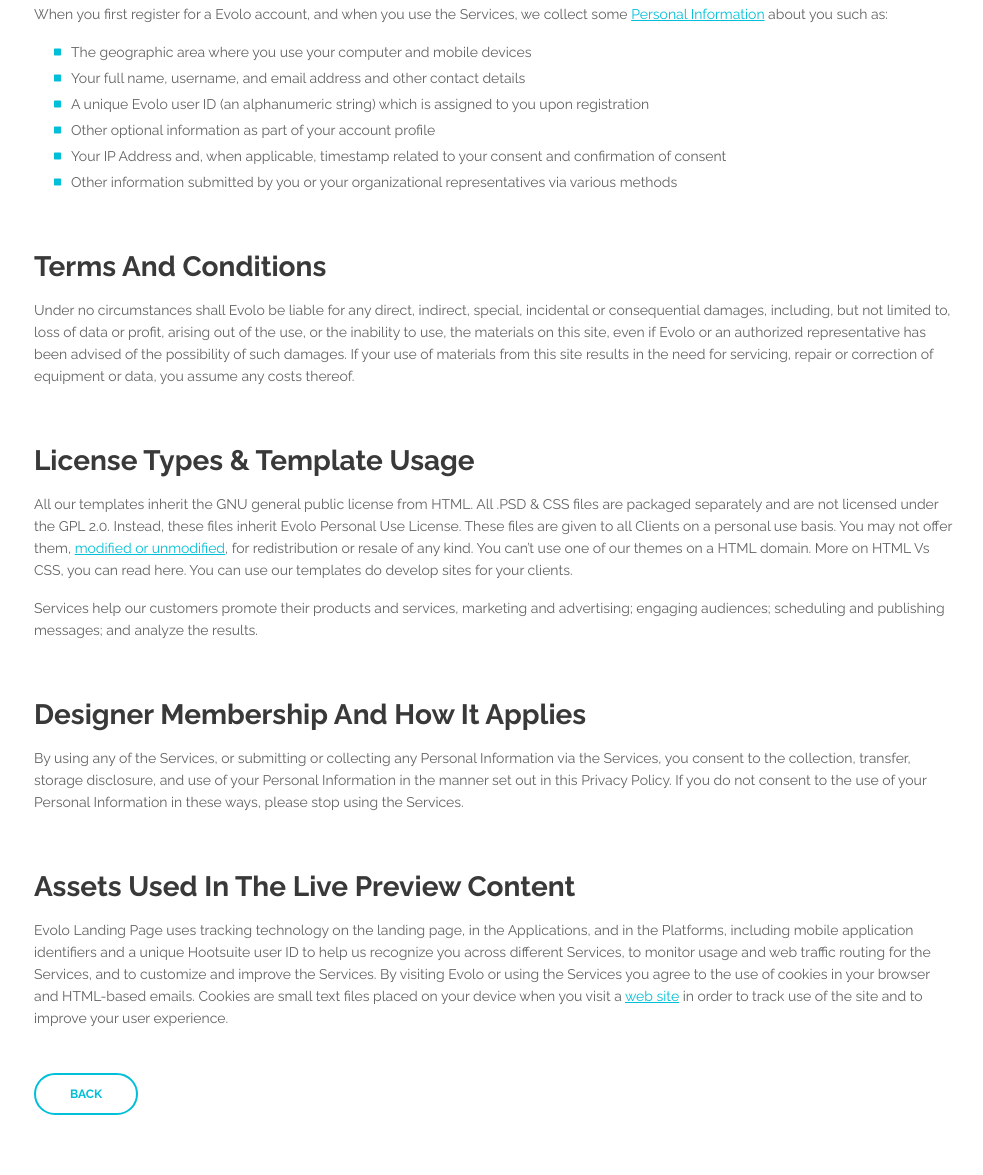
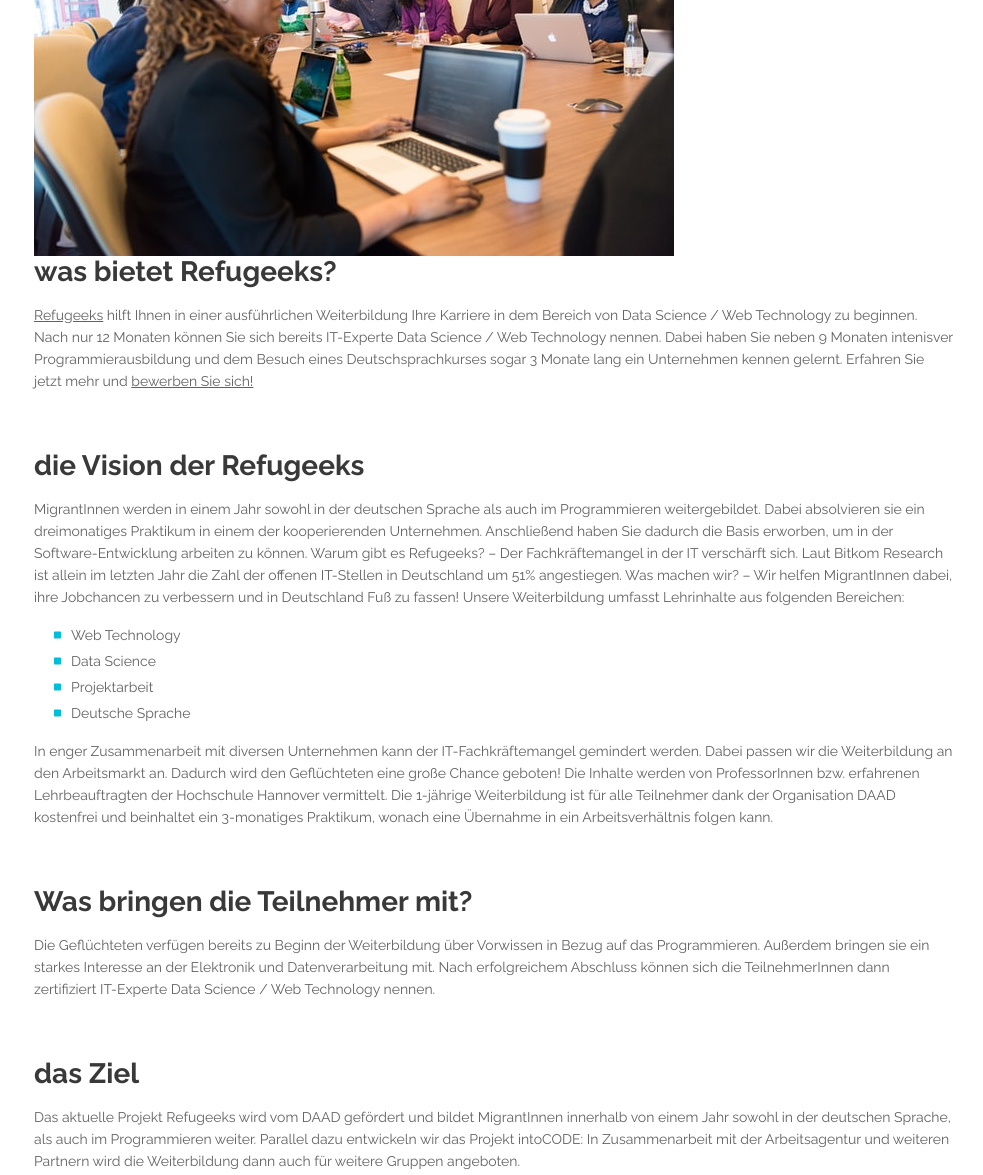
Before and after one commit to hetekce/webseite_refgeeks, a plain HTML site: page terms-conditions.html in a window 1280 px wide. Shown: the part 717-1892 px from the top of the page, without its empty margins (146-1129 px from the left). Drawn offline with Linux system fonts and the light colour scheme.

Commit message:
über refugeeks

```diff
--- a/terms-conditions.html
+++ b/terms-conditions.html
@@ -18,7 +18,7 @@
 	<meta property="og:type" content="article" />
 
     <!-- Website Title -->
-    <title>Über das Program Refugeeks</title>
+    <title>Terms Conditions - Evolo - StartUp HTML Landing Page Template</title>
 
     <!-- Styles -->
     <link href="https://fonts.googleapis.com/css?family=Raleway:400,400i,600,700,700i&amp;subset=latin-ext" rel="stylesheet">
@@ -113,7 +113,7 @@
         <div class="container">
             <div class="row">
                 <div class="col-lg-12">
-                    <h1>Über Refugeeks</h1>
+                    <h1>über Refugeeks</h1>
                 </div> <!-- end of col -->
             </div> <!-- end of row -->
         </div> <!-- end of container -->
@@ -127,7 +127,7 @@
             <div class="row">
                 <div class="col-lg-12">
                     <div class="breadcrumbs">
-                        <a href="index.html">Home</a><i class="fa fa-angle-double-right"></i><span>Über Refugeeks</span>
+                        <a href="index.html">Home</a><i class="fa fa-angle-double-right"></i><span>über Refugeeks</span>
                     </div> <!-- end of breadcrumbs -->
                 </div> <!-- end of col -->
             </div> <!-- end of row -->
@@ -142,58 +142,83 @@
             <div class="row">
                 <div class="col-lg-10 offset-lg-1">
                     <div class="text-container">
-                        <h3>Limitations Of Liability</h3>
-                        <p>Evolo also automatically collects and receives certain information from your computer or mobile device, including the activities you perform on our Website, the Platforms, and the Applications, the type of hardware and software you are using (for example, your operating system or browser), and information obtained from cookies. For example, each time you visit the Website or otherwise use the Services, we automatically collect your IP address, browser and device type, access times, the web page from which you came, the regions from which you navigate the web page, and the web page(s) you access (as applicable).</p>
-                        <p>When you first register for a Evolo account, and when you use the Services, we collect some <a class="turquoise" href="#your-link">Personal Information</a> about you such as:</p>
+                        <img src="images/refu-team.jpg" alt="refu-team">
+                        <h3>was bietet Refugeeks?</h3>
+
+                        <p class="p-larg">
+                            <a href="https://f3.hs-hannover.de/aktuelles/news/gefluechtete-koennen-programmieren-lernen/">Refugeeks</a> hilft
+                            Ihnen in einer ausführlichen Weiterbildung Ihre Karriere in dem Bereich von Data Science / Web
+                            Technology zu beginnen. Nach nur 12 Monaten können Sie sich bereits IT-Experte Data Science / Web Technology nennen.
+                            Dabei haben Sie neben 9 Monaten intenisver Programmierausbildung und dem Besuch eines Deutschsprachkurses sogar 3
+                            Monate
+                            lang ein Unternehmen kennen gelernt. Erfahren Sie jetzt mehr und <a href="#">bewerben Sie sich!</a>
+                        </p>
+
+                    </div> <!-- end of text-container -->
+
+                    <div class="text-container">
+                        <h3>die Vision der Refugeeks</h3>
+                        <p>
+                            MigrantInnen werden in einem Jahr sowohl in der deutschen Sprache als auch im Programmieren weitergebildet. Dabei
+                            absolvieren sie ein dreimonatiges Praktikum in einem der kooperierenden Unternehmen. Anschließend haben Sie dadurch die
+                            Basis erworben, um in der Software-Entwicklung arbeiten zu können.
+
+                            Warum gibt es Refugeeks? – Der Fachkräftemangel in der IT verschärft sich. Laut Bitkom Research ist allein im letzten
+                            Jahr die Zahl der offenen IT-Stellen in Deutschland um 51% angestiegen.
+
+                            Was machen wir? – Wir helfen MigrantInnen dabei, ihre Jobchancen zu verbessern und in Deutschland Fuß zu fassen! Unsere
+                            Weiterbildung umfasst Lehrinhalte aus folgenden Bereichen:
+                        </p>
                         <ul class="list-unstyled li-space-lg indent">
                             <li class="media">
                                 <i class="fas fa-square"></i>
-                                <div class="media-body">The geographic area where you use your computer and mobile devices</div>
+                                <div class="media-body">Web Technology</div>
                             </li>
                             <li class="media">
                                 <i class="fas fa-square"></i>
-                                <div class="media-body">Your full name, username, and email address and other contact details</div>
+                                <div class="media-body">Data Science</div>
                             </li>
                             <li class="media">
                                 <i class="fas fa-square"></i>
-                                <div class="media-body">A unique Evolo user ID (an alphanumeric string) which is assigned to you upon registration</div>
+                                <div class="media-body">Projektarbeit</div>
                             </li>
                             <li class="media">
                                 <i class="fas fa-square"></i>
-                                <div class="media-body">Other optional information as part of your account profile</div>
-                            </li>
-                            <li class="media">
-                                <i class="fas fa-square"></i>
-                                <div class="media-body">Your IP Address and, when applicable, timestamp related to your consent and confirmation of consent</div>
-                            </li>
-                            <li class="media">
-                                <i class="fas fa-square"></i>
-                                <div class="media-body">Other information submitted by you or your organizational representatives via various methods</div>
+                                <div class="media-body">Deutsche Sprache</div>
                             </li>
                         </ul>
+                        <p>
+                            In enger Zusammenarbeit mit diversen Unternehmen kann der IT-Fachkräftemangel gemindert werden. Dabei passen wir die
+                            Weiterbildung an den Arbeitsmarkt an. Dadurch wird den Geflüchteten eine große Chance geboten! Die Inhalte werden von
+                            ProfessorInnen bzw. erfahrenen Lehrbeauftragten der Hochschule Hannover vermittelt. Die 1-jährige Weiterbildung ist für
+                            alle Teilnehmer dank der Organisation DAAD kostenfrei und beinhaltet ein 3-monatiges Praktikum, wonach eine Übernahme in
+                            ein Arbeitsverhältnis folgen kann.
+                        </p>
                     </div> <!-- end of text-container -->
 
                     <div class="text-container">
-                        <h3>Terms And Conditions</h3>
-                        <p>Under no circumstances shall Evolo be liable for any direct, indirect, special, incidental or consequential damages, including, but not limited to, loss of data or profit, arising out of the use, or the inability to use, the materials on this site, even if Evolo or an authorized representative has been advised of the possibility of such damages. If your use of materials from this site results in the need for servicing, repair or correction of equipment or data, you assume any costs thereof.</p>
+                        <h3>Was bringen die Teilnehmer mit?</h3>
+                        <p>
+                            Die Geflüchteten verfügen bereits zu Beginn der Weiterbildung über Vorwissen in Bezug auf das Programmieren. Außerdem
+                            bringen sie ein starkes Interesse an der Elektronik und Datenverarbeitung mit. Nach erfolgreichem Abschluss können sich
+                            die TeilnehmerInnen dann zertifiziert IT-Experte Data Science / Web Technology nennen.
+                        </p>
                     </div> <!-- end of text-container -->
 
                     <div class="text-container">
-                        <h3>License Types & Template Usage</h3>
-                        <p>All our templates inherit the GNU general public license from HTML. All .PSD & CSS files are packaged separately and are not licensed under the GPL 2.0. Instead, these files inherit Evolo Personal Use License. These files are given to all Clients on a personal use basis. You may not offer them, <a class="turquoise" href="#your-link">modified or unmodified</a>, for redistribution or resale of any kind. You can’t use one of our themes on a HTML domain. More on HTML Vs CSS, you can read here. You can use our templates do develop sites for your clients.</p>
-                        <p>Services help our customers promote their products and services, marketing and advertising; engaging audiences; scheduling and publishing messages; and analyze the results.</p>
+                        <h3>das Ziel</h3>
+                        <p>
+                            Das aktuelle Projekt Refugeeks wird vom DAAD gefördert und bildet MigrantInnen innerhalb von einem Jahr sowohl in der
+                            deutschen Sprache, als auch im Programmieren weiter.
+
+                            Parallel dazu entwickeln wir das Projekt intoCODE: In Zusammenarbeit mit der Arbeitsagentur und weiteren Partnern wird
+                            die Weiterbildung dann auch für weitere Gruppen angeboten.
+
+                        </p>
+                        <a class="btn-outline-reg" href="index.html">BACK</a>
                     </div> <!-- end of text-container -->
 
-                    <div class="text-container">
-                        <h3>Designer Membership And How It Applies</h3>
-                        <p>By using any of the Services, or submitting or collecting any Personal Information via the Services, you consent to the collection, transfer, storage disclosure, and use of your Personal Information in the manner set out in this Privacy Policy. If you do not consent to the use of your Personal Information in these ways, please stop using the Services.</p>
-                    </div> <!-- end of text-container -->
 
-                    <div class="text-container last">
-                        <h3>Assets Used In The Live Preview Content</h3>
-                        <p>Evolo Landing Page uses tracking technology on the landing page, in the Applications, and in the Platforms, including mobile application identifiers and a unique Hootsuite user ID to help us recognize you across different Services, to monitor usage and web traffic routing for the Services, and to customize and improve the Services. By visiting Evolo or using the Services you agree to the use of cookies in your browser and HTML-based emails. Cookies are small text files placed on your device when you visit a <a class="turquoise" href="#your-link">web site</a> in order to track use of the site and to improve your user experience.</p>
-                        <a class="btn-outline-reg" href="index.html">BACK</a>
-                    </div> <!-- end of text-container -->
                 </div>
             </div> <!-- end of row -->
         </div> <!-- end of container -->
@@ -207,7 +232,7 @@
             <div class="row">
                 <div class="col-lg-12">
                     <div class="breadcrumbs">
-                        <a href="index.html">Home</a><i class="fa fa-angle-double-right"></i><span>Terms & Conditions</span>
+                        <a href="index.html">Home</a><i class="fa fa-angle-double-right"></i><span>über Refugeeks</span>
                     </div> <!-- end of breadcrumbs -->
                 </div> <!-- end of col -->
             </div> <!-- end of row -->
```
Also changed, not shown: images/refu-team.jpg (added).
